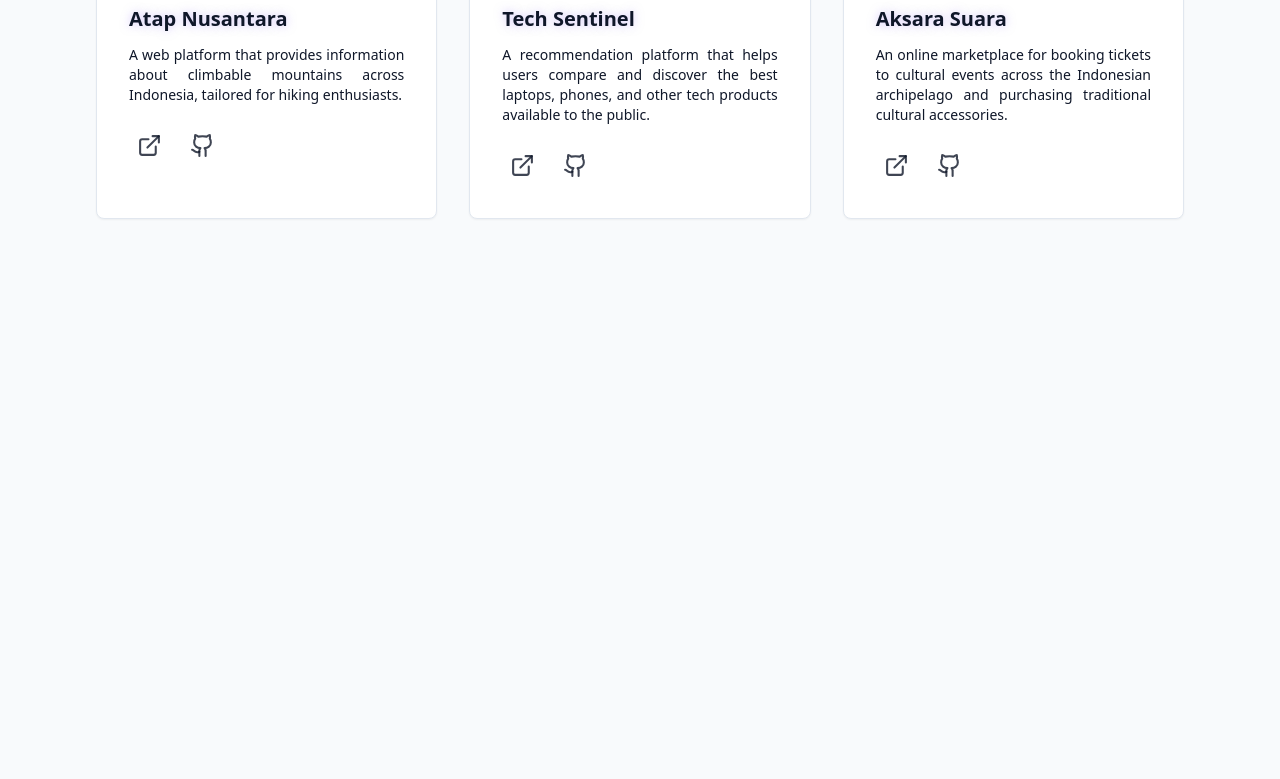
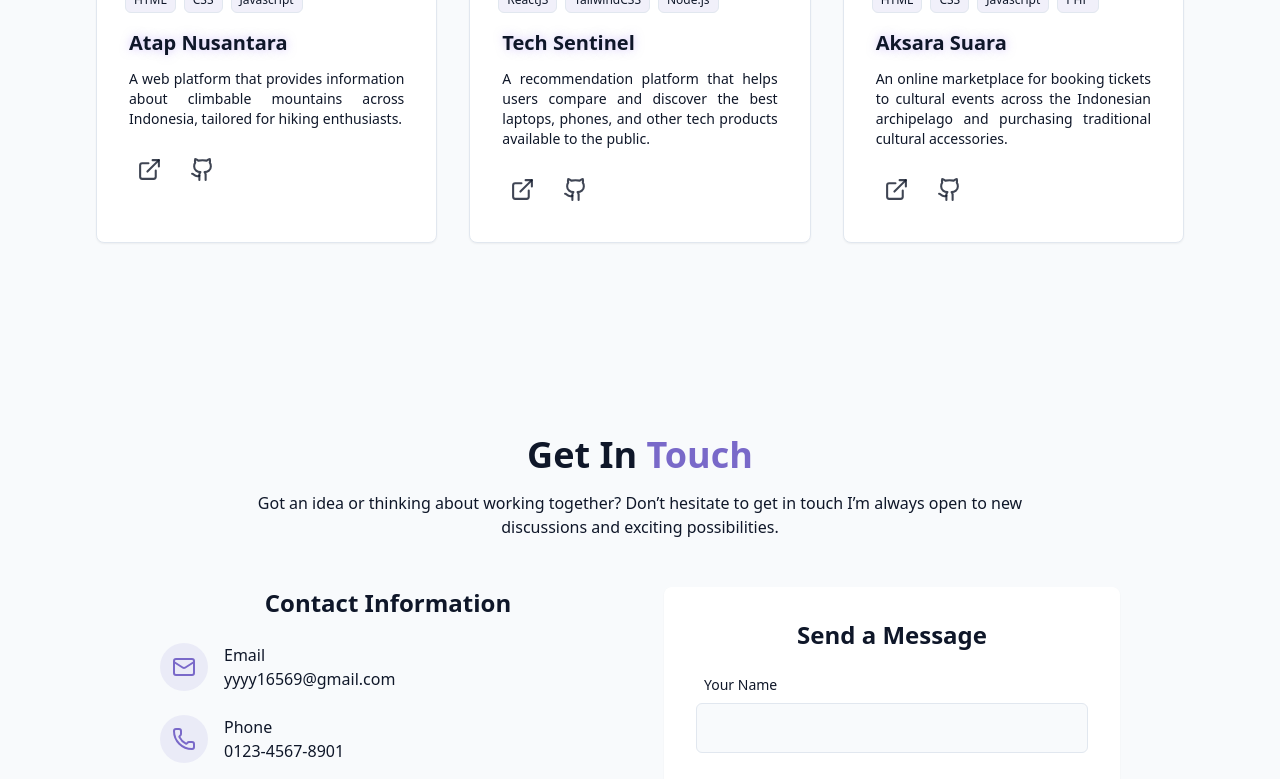
Before and after one commit to fahmiprasetio/Personal_Website, a React (Vite) app: page / in a window 1280 px wide. Shown: the part 2000-2779 px from the top of the page. Before the commit the page ends 2315 px from the top, so only its background shows below. Built offline with nearby package versions, Linux system fonts and the light colour scheme.

Commit message:
Contact section(awal)

```diff
--- a/src/components/AboutSection.jsx
+++ b/src/components/AboutSection.jsx
@@ -12,9 +12,9 @@
           {/* Section kiri (gambar) */}
           <div className="relative w-full max-w-sm mx-auto lg:mr-28">
             {/* Card background */}
-            <div className="absolute inset-0 -rotate-3 bg-primary/70 rounded-xl shadow-lg z-0"></div>
+            <div className="absolute inset-0 -rotate-4  bg-primary/70 rounded-xl shadow-lg z-0"></div>
             {/* foto profile */}
-            <div className="relative z-10 overflow-hidden rounded-xl shadow-xl border border-border">
+            <div className="relative z-10 overflow-hidden rounded-xl shadow-xl border border ">
               <img
                 src={profileImage}
                 alt="Profile"
--- /dev/null
+++ b/src/components/ContactSection.jsx
@@ -0,0 +1,166 @@
+import {
+  Instagram,
+  Linkedin,
+  Mail,
+  MapPin,
+  Phone,
+  Send,
+  Twitter,
+} from "lucide-react";
+import { cn } from "@/lib/utils";
+
+export const ContactSection = () => {
+
+  const handleSubmit = (e) => {
+    e.preventDefault();
+
+    setTimeout(() => {}, 1500);
+  };
+
+  return (
+    <section id="contact" className="py-24 px-4 relative bg-secondary/30">
+      <div className="container mx-auto max-w-5xl">
+        <h2 className="text-3xl md:text-4xl font-bold mb-4 text-center">
+          Get In <span className="text-primary">Touch</span>
+        </h2>
+        <p className="text-center text-muted-foreground mb-12 max-w-3xl mx-auto">
+          Got an idea or thinking about working together? Don’t hesitate to get
+          in touch I’m always open to new discussions and exciting
+          possibilities.
+        </p>
+        <div className="grid grid-cols-1 md:grid-cols-2 gap-12">
+          <div className="space-y-8">
+            <h3 className="text-2xl font-semibold mb-6">Contact Information</h3>
+            <div className="space-y-6 justify-center">
+              <div className="flex items-start space-x-4">
+                <div className="p-3 rounded-full bg-primary/10">
+                  <Mail className="w-6 h-6 text-primary" />{" "}
+                </div>
+                <div>
+                  <h4 className="font-medium text-left">Email</h4>
+                  <a
+                    href="mailto:yyyy16569@gmail.com"
+                    className="text-muted-foreground hover:text-primary transition-colors"
+                  >
+                    yyyy16569@gmail.com
+                  </a>
+                </div>
+              </div>
+
+              <div className="flex items-start space-x-4">
+                <div className="p-3 rounded-full bg-primary/10">
+                  <Phone className="w-6 h-6 text-primary" />{" "}
+                </div>
+                <div>
+                  <h4 className="font-medium text-left">Phone</h4>
+                  <a
+                    href="tel:+012345678901"
+                    className="text-muted-foreground hover:text-primary transition-colors"
+                  >
+                    0123-4567-8901
+                  </a>
+                </div>
+              </div>
+
+              <div className="flex items-start space-x-4">
+                <div className="p-3 rounded-full bg-primary/10">
+                  <MapPin className="w-6 h-6 text-primary" />{" "}
+                </div>
+                <div>
+                  <h4 className="font-medium text-left">Location</h4>
+                  <a className="text-muted-foreground hover:text-primary transition-colors">
+                    Jakarta, Indonesia
+                  </a>
+                </div>
+              </div>
+            </div>
+
+            <div className="pt-8">
+              <h4 className="font-medium mb-4">Connect With Me</h4>
+              <div className="flex space-x-4 justify-center">
+                <a
+                  href="https://www.linkedin.com/in/fahmipraseti0?utm_source=share&utm_campaign=share_via&utm_content=profile&utm_medium=android_app"
+                  target="_blank"
+                >
+                  <Linkedin />
+                </a>
+                <a href="https://instagram.com/fahmi.prasetio_" target="_blank">
+                  <Instagram />
+                </a>
+                <a
+                  href="https://x.com/FahmiPrasetiio?t=Er8BRjo63kF5JXQsaBehxw&s=09"
+                  target="_blank"
+                >
+                  <Twitter />
+                </a>
+              </div>
+            </div>
+          </div>
+
+          <div className="bg-card p-8 rounded-lg shadow-xs">
+            <h3 className="text-2xl font-semibold mb-6">Send a Message</h3>
+
+            <form className="space-y-6">
+              <div>
+                <label
+                  htmlFor="name"
+                  className="block text-sm font-medium mb-2 text-left ml-2"
+                >
+                  Your Name
+                </label>
+                <input
+                  type="text"
+                  id="name"
+                  name="name"
+                  required
+                  className="w-full px-4 py-3 rounded-md border border-input bg-background focus:outline-hidden focus:ring-2 focus:ring-primary"
+                />
+              </div>
+
+              <div>
+                <label
+                  htmlFor="email"
+                  className="block text-sm font-medium mb-2 text-left ml-2"
+                >
+                  Your Email
+                </label>
+                <input
+                  type="email"
+                  id="email"
+                  name="email"
+                  required
+                  className="w-full px-4 py-3 rounded-md border border-input bg-background focus:outline-hidden focus:ring-2 focus:ring-primary"
+                />
+              </div>
+
+              <div>
+                <label
+                  htmlFor="message"
+                  className="block text-sm font-medium mb-2 text-left ml-2"
+                >
+                  Your Message
+                </label>
+                <textarea
+                  id="message"
+                  name="message"
+                  required
+                  className="w-full px-4 py-3 rounded-md border border-input bg-background focus:outline-hidden focus:ring-2 focus:ring-primary resize-none"
+                />
+              </div>
+
+              <button
+                type="submit"
+                className={cn(
+                  "cosmic-button w-full flex items-center justify-center gap-2"
+                )}
+              >
+                Send Message
+                <Send size={15} />
+              </button>
+            </form>
+          </div>
+        </div>
+      </div>
+    </section>
+  );
+};
--- /dev/null
+++ b/src/components/Footer.jsx
@@ -0,0 +1,9 @@
+export const Footer = () => {
+  return (
+    <footer className="py-6 px-4 bg-card relative border-t border-border mt-12 pt-8 flex flex-wrap justify-between items-center">
+      <p className="mx-auto">
+        &copy; {new Date().getFullYear()} Naufal Fahmi Prasetio All rights reserved.
+      </p>
+    </footer>
+  );
+};
--- a/src/components/ProjectSection.jsx
+++ b/src/components/ProjectSection.jsx
@@ -42,9 +42,8 @@
           Website<span className="text-primary"> Project</span>
         </h2>
 
-        <p className="text-center text-muted-foreground mb-12 max-w-2xl mx-auto">
-          Here are some of my recent projects. Each project was carefully
-          crafted with attention to detail, performance, and user experience.
+        <p className="text-center text-muted-foreground mb-12 max-w-3xl mx-auto">
+          Here are some of my recent projects, thoughtfully built with a strong focus on performance, accessibility, and user experience. Each project not only showcases my progress in web development but also reflects my creativity and attention to visual detail.
         </p>
 
         <div className="grid grid-cols-1 md:grid-cols-2 lg:grid-cols-3 gap-8 ">
--- a/src/pages/Home.jsx
+++ b/src/pages/Home.jsx
@@ -4,6 +4,8 @@
 import { HeroSection } from "../components/HeroSection";
 import { AboutSection } from "../components/AboutSection";
 import { ProjectSection } from "../components/ProjectSection";
+import { ContactSection } from "../components/ContactSection";
+import { Footer } from "../components/Footer";
 
 export const Home = () => {
   return (
@@ -19,7 +21,10 @@
         <HeroSection />
         <AboutSection />
         <ProjectSection />
+        <ContactSection />
       </main>
+      {/* Footer */}
+      <Footer />
 
     </div>
   );
```
